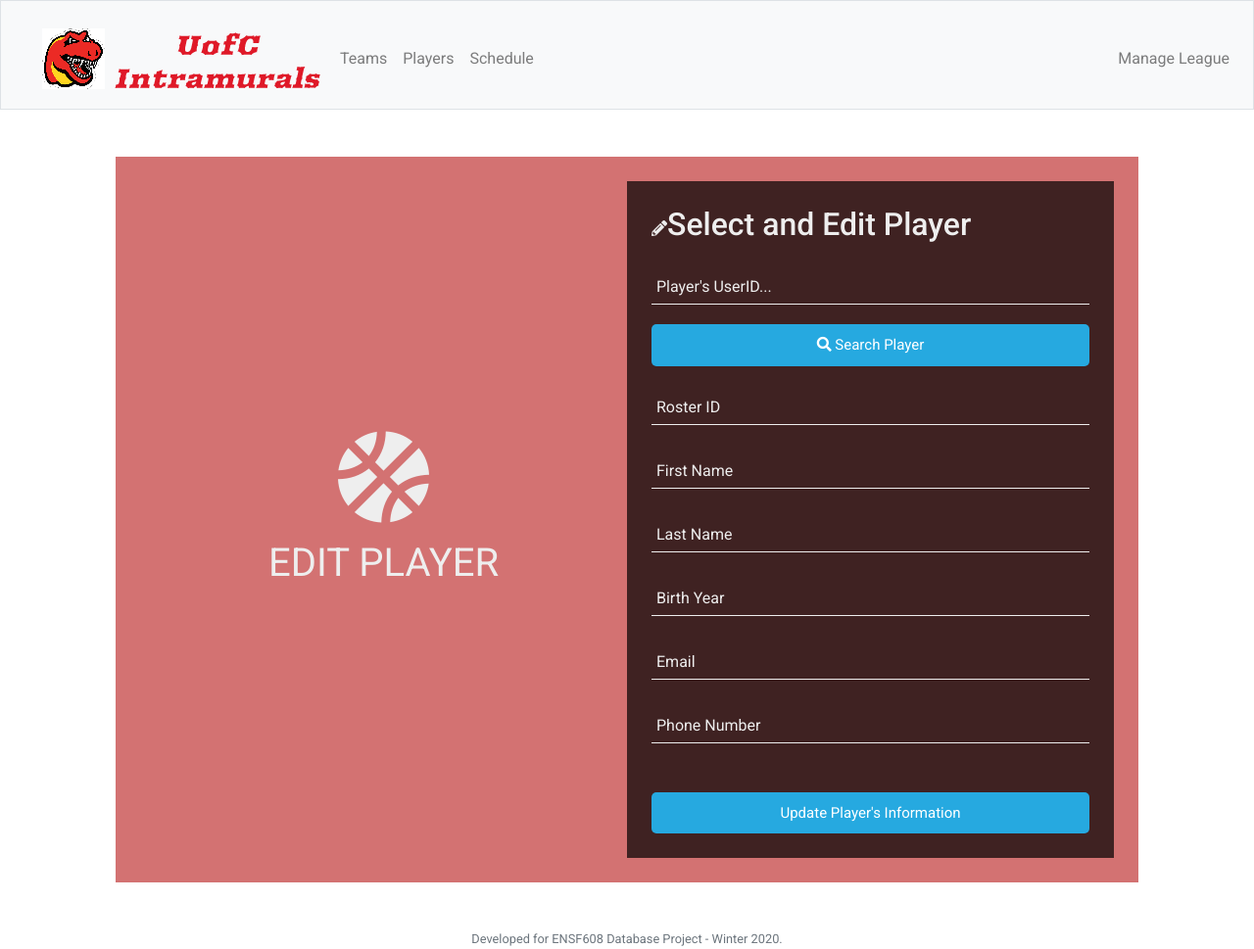
After one commit to arsalanfardi/Intramural-League-Manager, a Flask app: page /editPlayer in a window 1280 px wide. The commit adds this page. Shown: the whole page at 98% size. Run offline with Flask 2, Linux system fonts and the light colour scheme; some libraries are stand-ins or nearby versions.

Commit message:
Created editPlayer page (incomplete)

```diff
--- a/app/routes.py
+++ b/app/routes.py
@@ -83,7 +83,7 @@ def manage():
     return render_template('manage.html')
 
 @app.route('/addPlayer', methods =['GET', 'POST'])
-def addPlayer():
+def add_player():
     if request.method == 'POST':
         if not null_request(request.form):
             playerDetails = request.form
@@ -101,9 +101,32 @@ def addPlayer():
             flash("Please enter all fields")
     return render_template('addPlayer.html')
 
+@app.route('/editPlayer', methods =['GET', 'POST'])
+def editPlayer():
+    if request.method == 'POST':
+        user_id = ''
+        if 'search_player' in request.form:
+            user_id = request.form['search']
+            player = []
+            players = db.execute(
+            "SELECT Player.roster_id, User.first_name, User.last_name, Player.birth_year, User.email, User.phone\
+            FROM Player\
+            LEFT JOIN User ON Player.user_id = User.user_id\
+            WHERE Player.user_id =?", user_id
+            )
+            # populate the fields after ^ query
+            return render_template('editPlayer.html')
+        elif 'submit' in request.form:
+            if not null_request(request.form):
+                db.execute("UPDATE Player SET birth_year = ? WHERE user_id = ?" , request.form['Birth_year'], user_id)
+                db.execute( "UPDATE User SET first_name = ?, last_name = ?, email = ?, phone = ? WHERE user_id = ?", request.form['First_name'], request.form['Last_name'], request.form['email'], request.form['Phone_num'], user_id)
+                flash("Successful submission!")
+            else:
+                flash("Please enter all fields")
+    return render_template('editPlayer.html')
 
 @app.route('/addGame', methods =['GET', 'POST'])
-def addGame():
+def add_game():
     team_names = get_teams()
     referees = get_referees()
     if request.method == 'POST':
--- /dev/null
+++ b/app/templates/editPlayer.html
@@ -0,0 +1,46 @@
+{% extends "layout.html" %}
+
+{% block title %}
+   Edit Game
+{% endblock %}
+
+{% block main %}
+<html class="html-manage">
+  <head>
+    <title>Edit Player</title>
+    <link rel="stylesheet" href="https://use.fontawesome.com/releases/v5.4.1/css/all.css" integrity="sha384-5sAR7xN1Nv6T6+dT2mhtzEpVJvfS3NScPQTrOxhwjIuvcA67KV2R5Jz6kr4abQsz" crossorigin="anonymous">
+    <link href="https://fonts.googleapis.com/css?family=Roboto:300,400,500,700" rel="stylesheet">
+  </head>
+  <body class="body-manage">
+    <div class="main-block">
+      <div class="left-part">
+        <i class="fas fa-basketball-ball fa-6x"></i>
+        <h1 class="h1-manage p-3">Edit Player</h1>
+      </div>
+      <form class="form-manage" method="post">
+        <div class="title">
+          <i class="fas fa-pencil-alt"></i>
+          <h2>Select and Edit Player</h2>
+        </div>
+        <div class="info">
+		  <input class="input-manage" style="margin-bottom: 0px" type="text" placeholder="Player's UserID..." name="search">
+		  <button class="btn-manage-submit"  type="submit" name="search_player"><i class="fa fa-search"></i> Search Player</button>
+		  <input class="input-manage" style="margin-top: 25px" name="Roster_id" placeholder= "Roster ID" readonly/>
+		  <input class="input-manage" type="text" name="First_name" placeholder= "First Name"/>
+		  <input class="input-manage" type="text" name="Last_name" placeholder= "Last Name"/>
+		  <input class="input-manage" type="number" name="Birth_year" placeholder= "Birth Year"/>
+		  <input class="input-manage" type="email" name="Email" placeholder= "Email"/>
+		  <input class="input-manage" type="number" name="Phone_num" placeholder= "Phone Number"/>
+        <button class="btn-manage-submit" type="submit" name ="submit">Update Player's Information</button>
+        {% with messages = get_flashed_messages() %}
+            {% if messages %}
+                {% for message in messages %}
+                    <i class="p-manage">{{ message }}</i>
+                {% endfor %}
+            {% endif %}
+        {% endwith %}
+      </form>
+    </div>
+  </body>
+</html>
+{% endblock %}
--- a/app/templates/manage.html
+++ b/app/templates/manage.html
@@ -19,7 +19,7 @@
       </div>
       <form class="form-manage">
         <a href="/addPlayer" class="btn btn-secondary btn-lg btn-block" role="button">Add Player</a>
-        <a href="/addPlayer" class="btn btn-secondary btn-lg btn-block" role="button">Edit Player</a>
+        <a href="/editPlayer" class="btn btn-secondary btn-lg btn-block" role="button">Edit Player</a>
         <a href="/addGame" class="btn btn-secondary btn-lg btn-block" role="button">Add Game</a>
         <a href="/editGame" class="btn btn-secondary btn-lg btn-block" role="button">Edit Game</a>
       </form>
```
